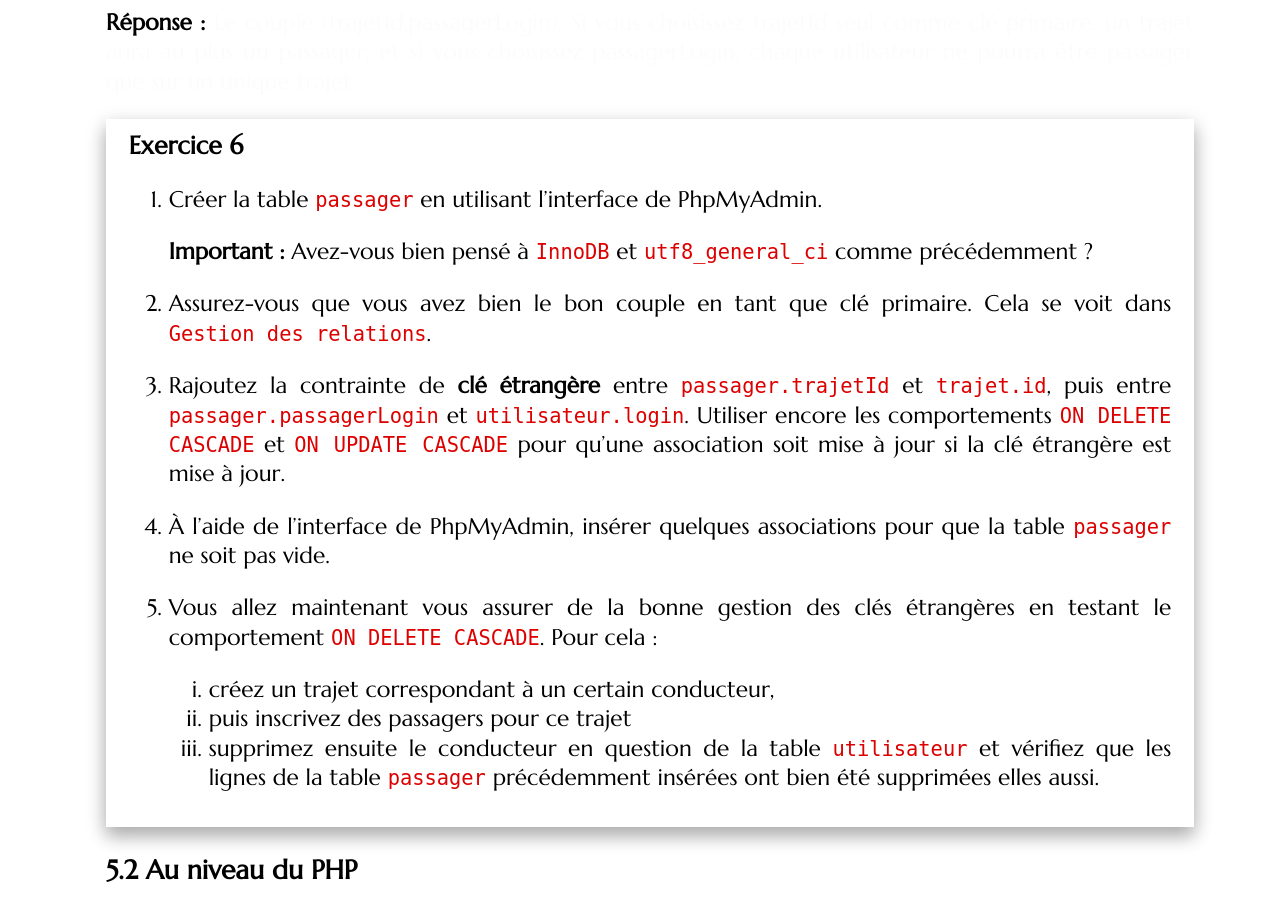
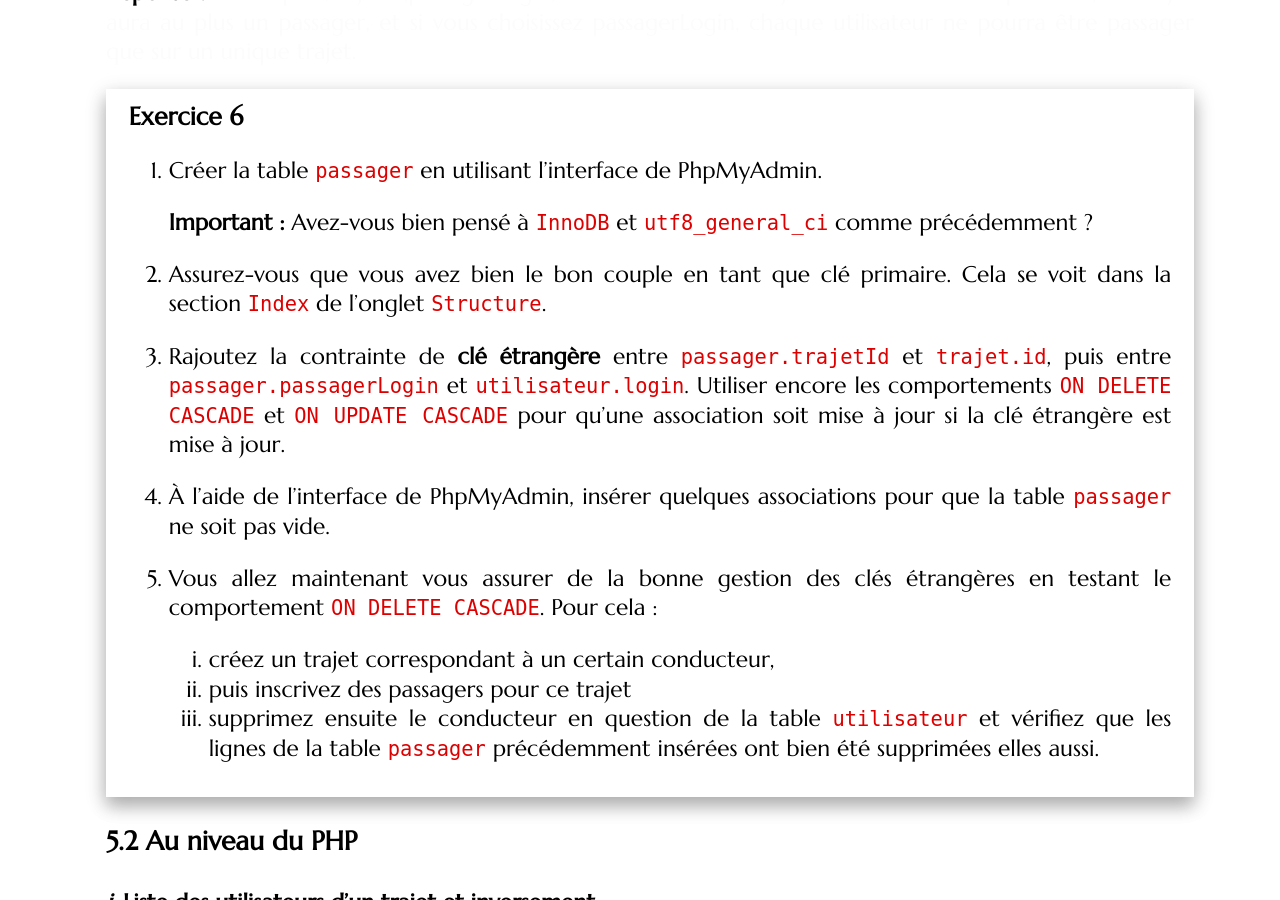
Before and after one commit to romainlebreton/R3.01-DeveloppementWeb, a Jekyll site: the page built from tutorials/tutorial3.md, in a window 1280 px wide and 900 px high, scrolled down 7618 px. Built offline with Jekyll 4.4.1, drawn with Linux system fonts in a browser that asks for light colours; some web fonts are replaced; some of the changed text lies outside the part shown.

Commit message:
Quick Fix

```diff
--- a/tutorials/tutorial3.md
+++ b/tutorials/tutorial3.md
@@ -311,8 +311,8 @@ Voici les étapes pour faire ce lien :
 
 2. Rajoutez la contrainte de **clé étrangère** entre `trajet.conducteurLogin` et
    `utilisateur.login`. Pour ceci, allez dans l'onglet `Structure` de la table
-   `trajet` et cliquez sur `Gestion des relations` pour accéder à la
-   gestion des clés étrangères (ou `Vue relationnelle` pour les PHPMyAdmin plus récents).
+   `trajet` et cliquez sur `Vue relationnelle` pour accéder à la
+   gestion des clés étrangères.
 
    Nous allons utiliser le comportement `ON DELETE CASCADE` pour qu'une
    association soit supprimé si la clé étrangère est supprimée, et le
@@ -368,7 +368,7 @@ correspondante dans la table `passager` avec leur `passagerLogin` et leur
    **Important :** Avez-vous bien pensé à `InnoDB` et `utf8_general_ci` comme précédemment ?
 
 1. Assurez-vous que vous avez bien le bon couple en tant que clé primaire. Cela
-   se voit dans `Gestion des relations`.
+   se voit dans la section `Index` de l'onglet `Structure`.
 
 2. Rajoutez la contrainte de **clé étrangère** entre `passager.trajetId` et
 `trajet.id`, puis entre `passager.passagerLogin` et
```
Also changed, not shown: tutorials/tutorial4.md (+3 -1 lines), tutorials/tutorial5.md (+3 -1 lines).
